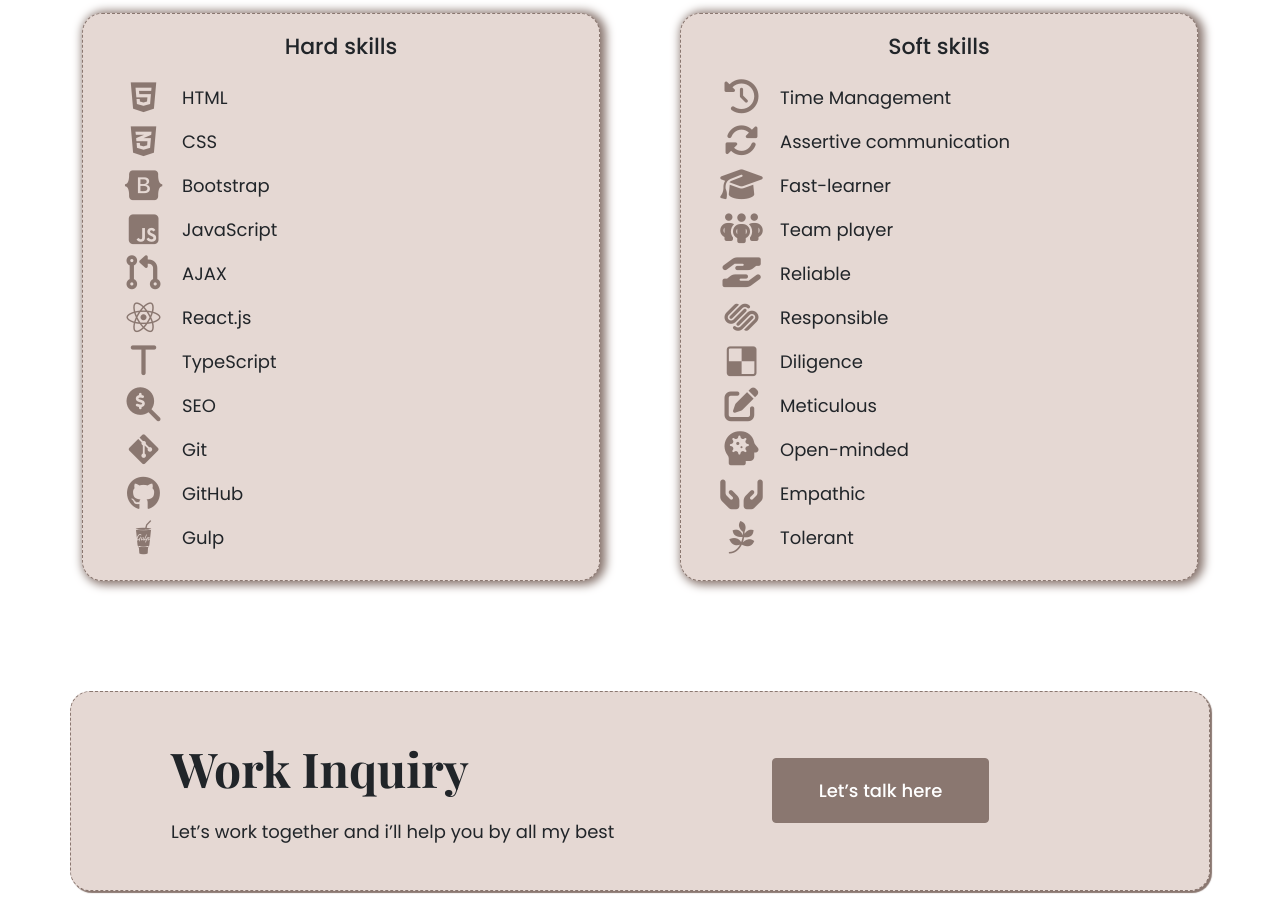
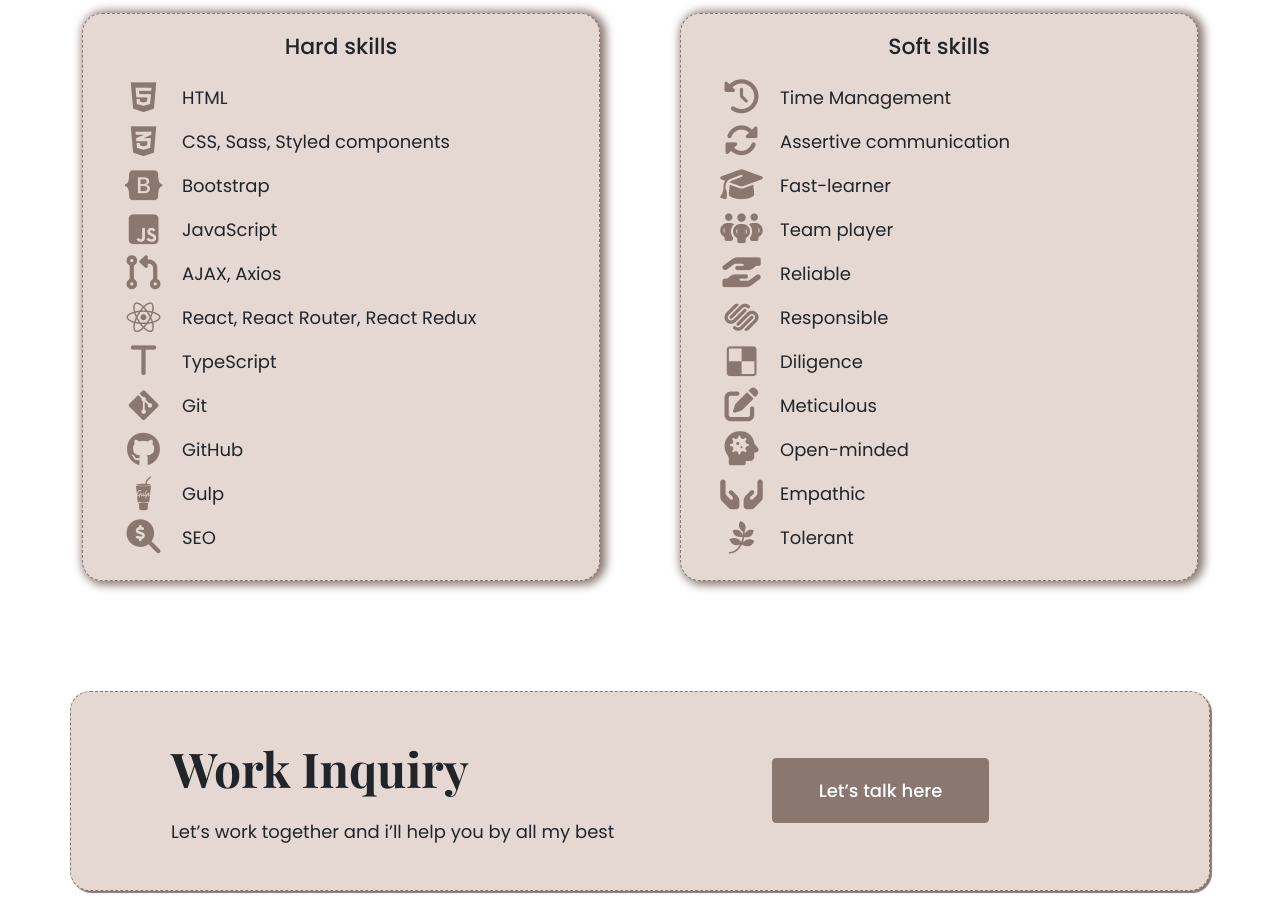
Before and after one commit to InvincibleSun/portfolio, a website: page about.html in a window 1280 px wide. Shown: the part 780-1701 px from the top of the page. Drawn offline with nearby package versions, Linux system fonts and the light colour scheme.

Commit message:
fixed hard skills

```diff
--- a/about.html
+++ b/about.html
@@ -108,7 +108,7 @@
                     <li>
                       <div class="list-item">
                         <i class="fa-brands fa-css3-alt"></i>
-                        CSS
+                        CSS, Sass, Styled components
                       </div>
                     </li>
                     <li>
@@ -126,25 +126,19 @@
                     <li>
                       <div class="list-item">
                         <i class="fa-solid fa-code-pull-request"></i>
-                        AJAX
+                        AJAX, Axios
                       </div>
                     </li>
                     <li>
                       <div class="list-item">
                         <i class="fa-brands fa-react"></i>
-                        React.js
+                        React, React Router, React Redux
                       </div>
                     </li>
                     <li>
                       <div class="list-item">
                         <i class="fa-solid fa-t"></i>
                         TypeScript
-                      </div>
-                    </li>
-                    <li>
-                      <div class="list-item">
-                        <i class="fa-solid fa-magnifying-glass-dollar"></i>
-                        SEO
                       </div>
                     </li>
                     <li>
@@ -163,6 +157,12 @@
                       <div class="list-item">
                         <i class="fa-brands fa-gulp"></i>
                         Gulp
+                      </div>
+                    </li>
+                    <li>
+                      <div class="list-item">
+                        <i class="fa-solid fa-magnifying-glass-dollar"></i>
+                        SEO
                       </div>
                     </li>
                   </ul>
```
